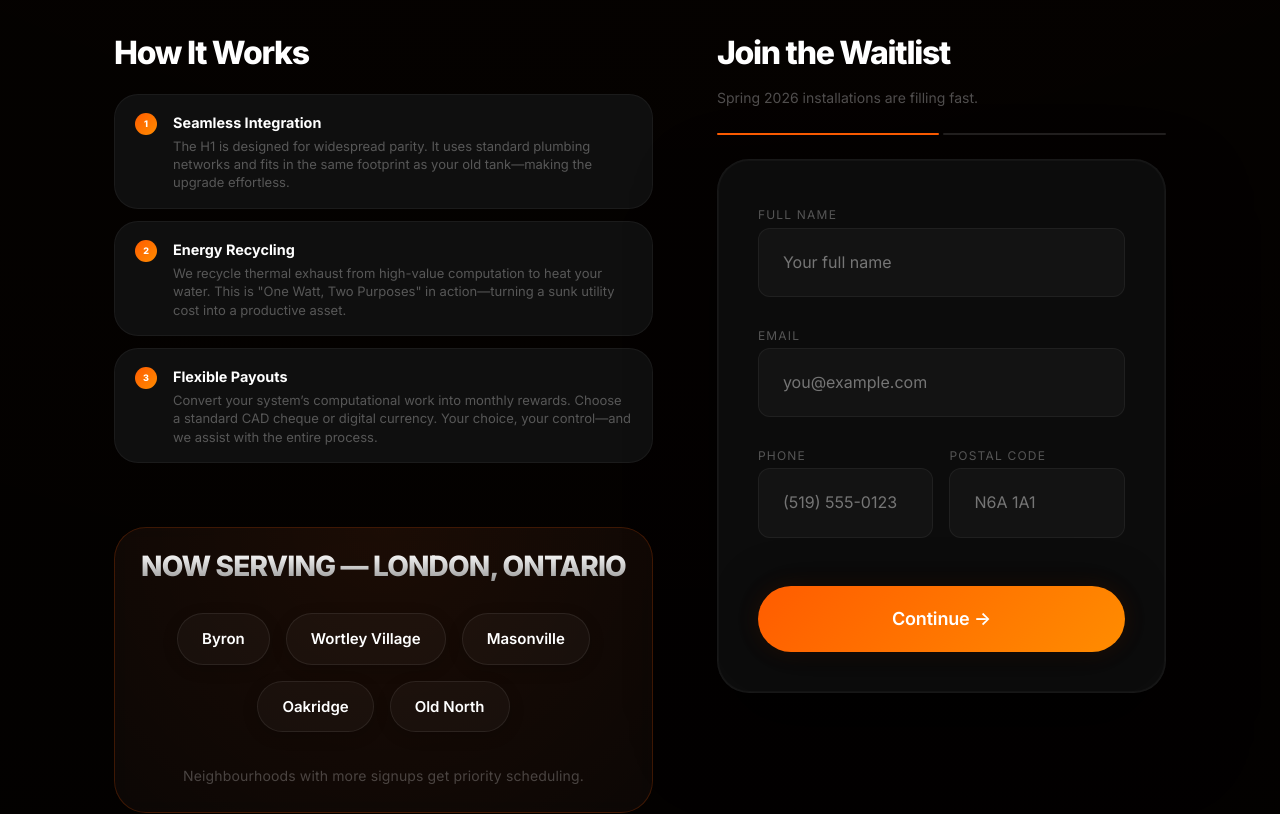
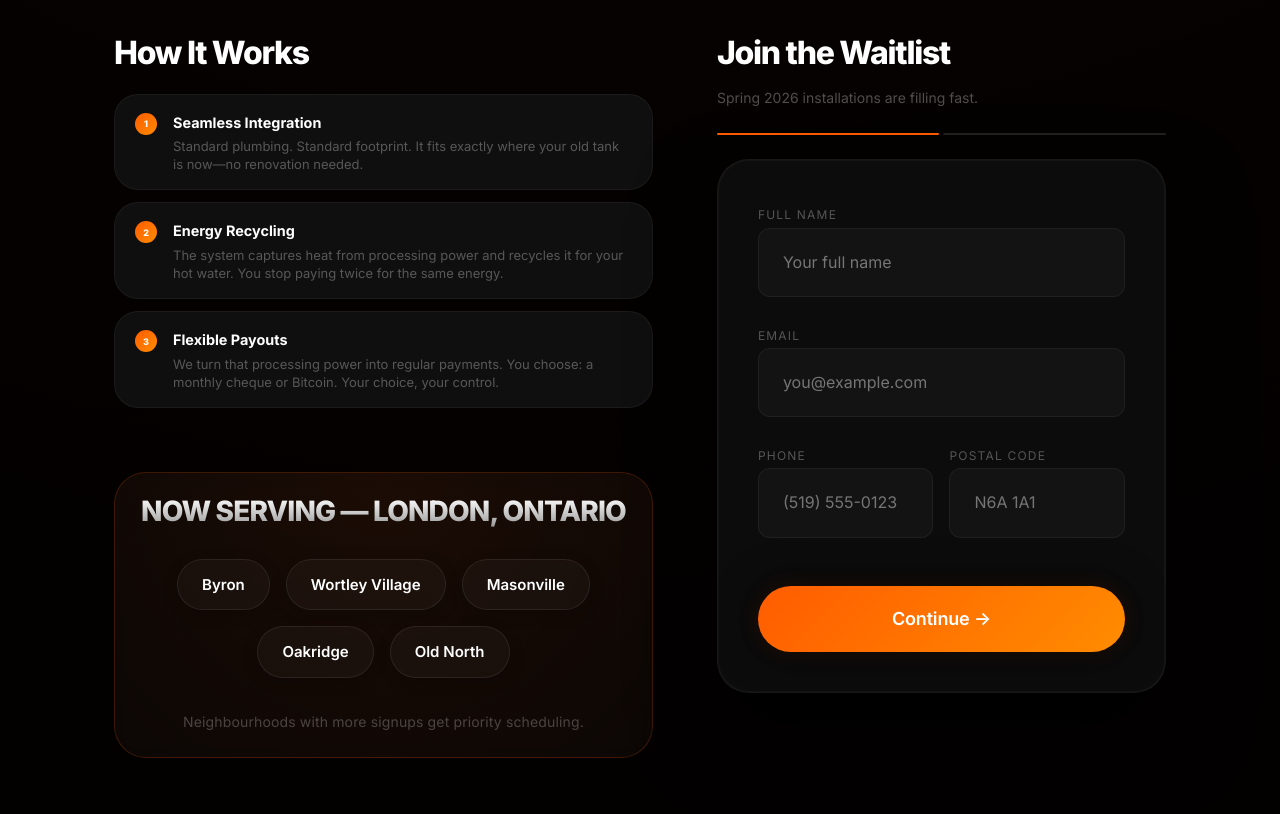
Before and after one commit to London-mining-company/genesis-heating, a Preact app: page / in a window 1280 px wide. Shown: the part 860-1674 px from the top of the page. Built offline with nearby package versions, Linux system fonts and the light colour scheme.

Commit message:
Simplify How It Works copy to be plain, direct, and jargon-free

```diff
--- a/src/App.tsx
+++ b/src/App.tsx
@@ -85,9 +85,9 @@ const Hero = () => {
 const Icon = ({ p }: { p: string }) => <svg className="icon-svg" viewBox="0 0 24 24" stroke-width="2" fill="none" stroke="currentColor"><path d={p} stroke-linecap="round" stroke-linejoin="round" /></svg>
 
 const STEPS = [
-    { n: 1, t: 'Seamless Integration', d: 'The H1 is designed for widespread parity. It uses standard plumbing networks and fits in the same footprint as your old tank—making the upgrade effortless.' },
-    { n: 2, t: 'Energy Recycling', d: 'We recycle thermal exhaust from high-value computation to heat your water. This is "One Watt, Two Purposes" in action—turning a sunk utility cost into a productive asset.' },
-    { n: 3, t: 'Flexible Payouts', d: 'Convert your system’s computational work into monthly rewards. Choose a standard CAD cheque or digital currency. Your choice, your control—and we assist with the entire process.' },
+    { n: 1, t: 'Seamless Integration', d: 'Standard plumbing. Standard footprint. It fits exactly where your old tank is now—no renovation needed.' },
+    { n: 2, t: 'Energy Recycling', d: 'The system captures heat from processing power and recycles it for your hot water. You stop paying twice for the same energy.' },
+    { n: 3, t: 'Flexible Payouts', d: 'We turn that processing power into regular payments. You choose: a monthly cheque or Bitcoin. Your choice, your control.' },
 ]
 
 const BENEFITS = [
```
